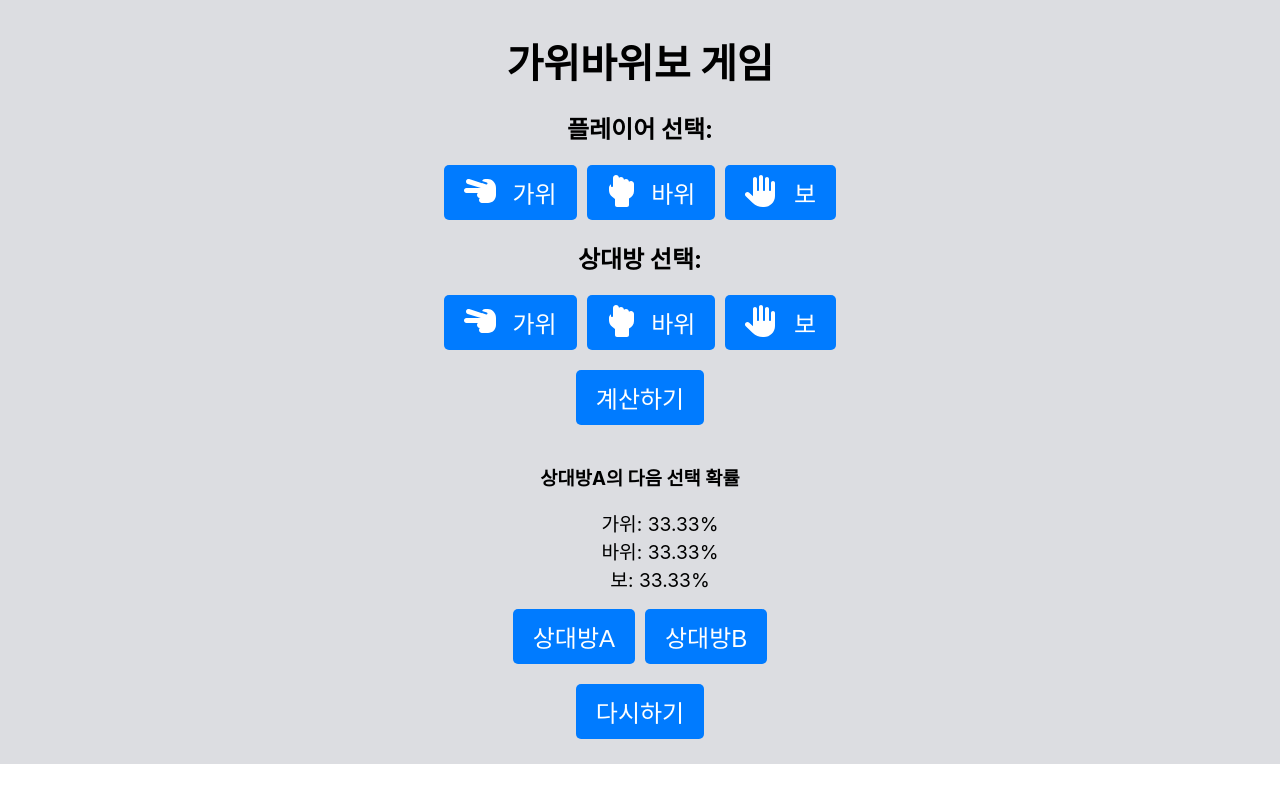
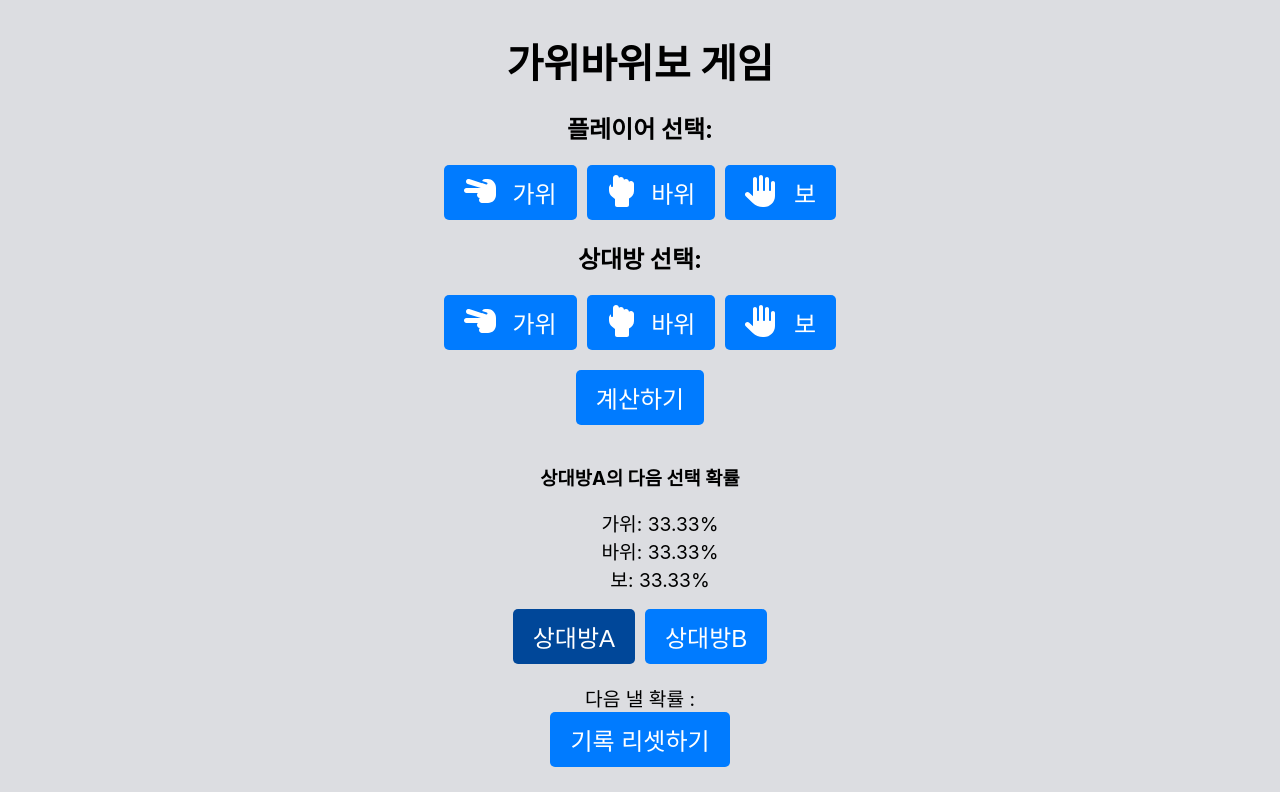
Before and after one commit to KKKHun2/RockPaperScissors, a React (Create React App) app: page / in a window 1280 px wide. Built offline with nearby package versions, Linux system fonts and the light colour scheme; the HTML template or start-up script is replaced by a standard one.

Commit message:
✨ 리셋기능으로 로컬스토리지 기록삭제,확룰삭제

```diff
--- a/src/App.jsx
+++ b/src/App.jsx
@@ -25,13 +25,14 @@ const ChoiceButton = styled.button`
   font-size: 1.5rem;
   padding: 10px 20px;
   border: none;
-  background-color: #007BFF;
+  background-color: ${props => (props.active ? '#004799' : '#007BFF')};
   color: white;
   border-radius: 5px;
   cursor: pointer;
+  transition: background-color 0.3s; /* 호버 및 클릭 효과 부드럽게 적용 */
 
   &:hover {
-    background-color: #0056b3;
+    background-color: ${props => (props.active ? '#004799' : '#0056b3')}; /* 호버 시 배경색 변경 */
   }
 `;
 
@@ -60,23 +61,27 @@ const Probability = styled.div`
   font-size: 1.2rem;
 `;
 
+const SecondGame = styled.div`
+  font-size: 1.2rem;
+`;
+
 const App = () => {
-  const [playerChoice, setPlayerChoice] = useState(''); // 플레이어 선택
-  const [opponentChoice, setOpponentChoice] = useState(''); // 상대방 선택
+  const [playerChoice, setPlayerChoice] = useState('');
+  const [opponentChoice, setOpponentChoice] = useState('');
   const [probabilitiesA, setProbabilitiesA] = useState({
     '가위': 33.33,
     '바위': 33.33,
     '보': 33.33,
-  }); // 사용자 A의 초기 확률
+  });
   const [probabilitiesB, setProbabilitiesB] = useState({
     '가위': 33.33,
     '바위': 33.33,
     '보': 33.33,
-  }); // 사용자 B의 초기 확률
-  const [selectedOpponent, setSelectedOpponent] = useState('상대방A'); // 초기 상대방 선택
-  const [result, setResult] = useState(''); // 결과 저장
+  });
+  const [selectedOpponent, setSelectedOpponent] = useState('상대방A');
+  const [result, setResult] = useState('');
+  const [isButtonActiveOpponent, setButtonActiveOpponent] = useState(false);
 
-  // 선택한 상대방에 대한 확률을 로컬 스토리지에서 불러옵니다.
   useEffect(() => {
     const savedProbabilities = localStorage.getItem(`probabilities_${selectedOpponent}`);
     if (savedProbabilities) {
@@ -88,7 +93,7 @@ const App = () => {
     }
   }, [selectedOpponent]);
 
-  // 확률을 정규화하여 합이 100%가 되도록 업데이트
+
   const normalizeProbabilities = (probs) => {
     const total = Object.values(probs).reduce((acc, val) => acc + val, 0);
     const normalizedProbs = {};
@@ -98,24 +103,22 @@ const App = () => {
     return normalizedProbs;
   };
 
-  // 사용자가 플레이어 선택한 경우
   const handlePlayerChoice = (choice) => {
     setPlayerChoice(choice);
   };
 
-  // 사용자가 상대방 선택한 경우
   const handleOpponentChoice = (choice) => {
     setOpponentChoice(choice);
+    setButtonActiveOpponent(true);
   };
 
-  // 결과 계산 함수
+
   const calculateResult = () => {
     if (!playerChoice || !opponentChoice) {
       alert('플레이어와 상대방 둘 다 선택해주세요.');
       return;
     }
 
-    // 선택한 상대방에 따라 확률 업데이트
     const selectedProbabilities = selectedOpponent === '상대방A' ? probabilitiesA : probabilitiesB;
     const newProbabilities = { ...selectedProbabilities };
     newProbabilities[opponentChoice]++;
@@ -127,14 +130,13 @@ const App = () => {
       setProbabilitiesB(normalizedProbabilities);
     }
 
-    // 로컬 스토리지에 확률 저장
     localStorage.setItem(`probabilities_${selectedOpponent}`, JSON.stringify(normalizedProbabilities));
 
     const winner = calculateWinner(playerChoice, opponentChoice);
     setResult(winner);
   };
 
-  // 승패 계산 함수
+
   const calculateWinner = (player, opponent) => {
     if (player === opponent) {
       return '무승부';
@@ -149,38 +151,56 @@ const App = () => {
     }
   };
 
-  // 다시하기 함수
   const restartGame = () => {
-    setPlayerChoice('');
-    setOpponentChoice('');
-    setResult('');
+    const isConfirmed = window.confirm('게임 기록을 리셋하시겠습니까?');
+    if (isConfirmed) {
+      setPlayerChoice('');
+      setOpponentChoice('');
+      setResult('');
+      localStorage.removeItem(`probabilities_${selectedOpponent}`);
+      setButtonActiveOpponent(false);
+    }
   };
+
+
 
   return (
     <Container>
       <Title>가위바위보 게임</Title>
       <h2>플레이어 선택: {playerChoice}</h2>
       <ButtonContainer>
-        <ChoiceButton onClick={() => handlePlayerChoice('가위')}>
+        <ChoiceButton
+          onClick={() => handlePlayerChoice('가위')}
+        >
           <Icon icon={faHandScissors} /> 가위
         </ChoiceButton>
-        <ChoiceButton onClick={() => handlePlayerChoice('바위')}>
+        <ChoiceButton
+          onClick={() => handlePlayerChoice('바위')}
+        >
           <Icon icon={faHandRock} /> 바위
         </ChoiceButton>
-        <ChoiceButton onClick={() => handlePlayerChoice('보')}>
+        <ChoiceButton
+          onClick={() => handlePlayerChoice('보')}
+        >
           <Icon icon={faHandPaper} /> 보
         </ChoiceButton>
       </ButtonContainer>
       <div>
         <h2>상대방 선택: {opponentChoice}</h2>
         <ButtonContainer>
-          <ChoiceButton onClick={() => handleOpponentChoice('가위')}>
+          <ChoiceButton
+            onClick={() => handleOpponentChoice('가위')}
+          >
             <Icon icon={faHandScissors} /> 가위
           </ChoiceButton>
-          <ChoiceButton onClick={() => handleOpponentChoice('바위')}>
+          <ChoiceButton
+            onClick={() => handleOpponentChoice('바위')}
+          >
             <Icon icon={faHandRock} /> 바위
           </ChoiceButton>
-          <ChoiceButton onClick={() => handleOpponentChoice('보')}>
+          <ChoiceButton
+            onClick={() => handleOpponentChoice('보')}
+          >
             <Icon icon={faHandPaper} /> 보
           </ChoiceButton>
         </ButtonContainer>
@@ -206,11 +226,25 @@ const App = () => {
         </div>
       </ProbabilitiesContainer>
       <ButtonContainer>
-        <ChoiceButton onClick={() => setSelectedOpponent('상대방A')}>상대방A</ChoiceButton>
-        <ChoiceButton onClick={() => setSelectedOpponent('상대방B')}>상대방B</ChoiceButton>
+        <ChoiceButton
+          active={selectedOpponent === '상대방A'}
+          onClick={() => setSelectedOpponent('상대방A')}
+        >
+          상대방A
+        </ChoiceButton>
+        <ChoiceButton
+          active={selectedOpponent === '상대방B'}
+          onClick={() => setSelectedOpponent('상대방B')}
+        >
+          상대방B
+        </ChoiceButton>
       </ButtonContainer>
+      <SecondGame>
+        {selectedOpponent === '상대방A' && playerChoice === "가위"}
+        다음 낼 확률 :
+      </SecondGame>
       <ButtonContainer>
-        <ChoiceButton onClick={restartGame}>다시하기</ChoiceButton>
+        <ChoiceButton onClick={restartGame}>기록 리셋하기</ChoiceButton>
       </ButtonContainer>
     </Container>
   );
```
